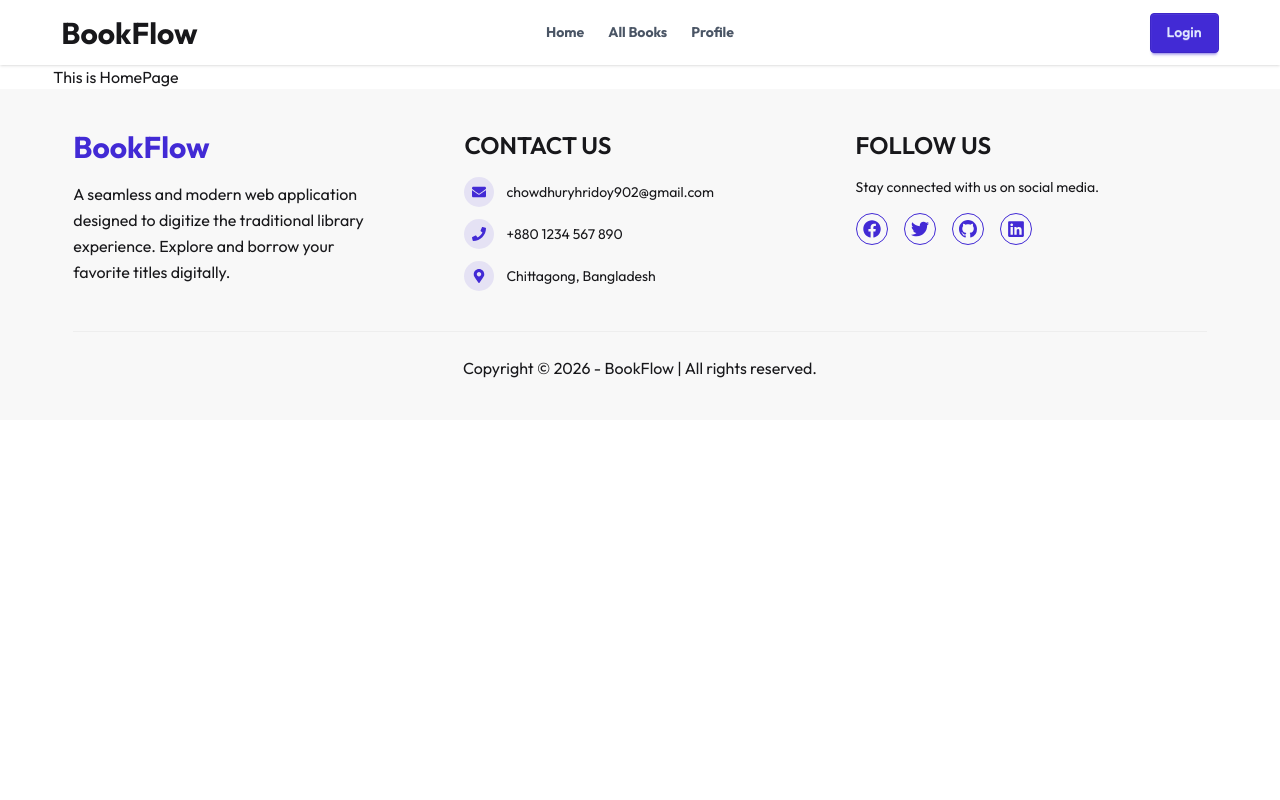
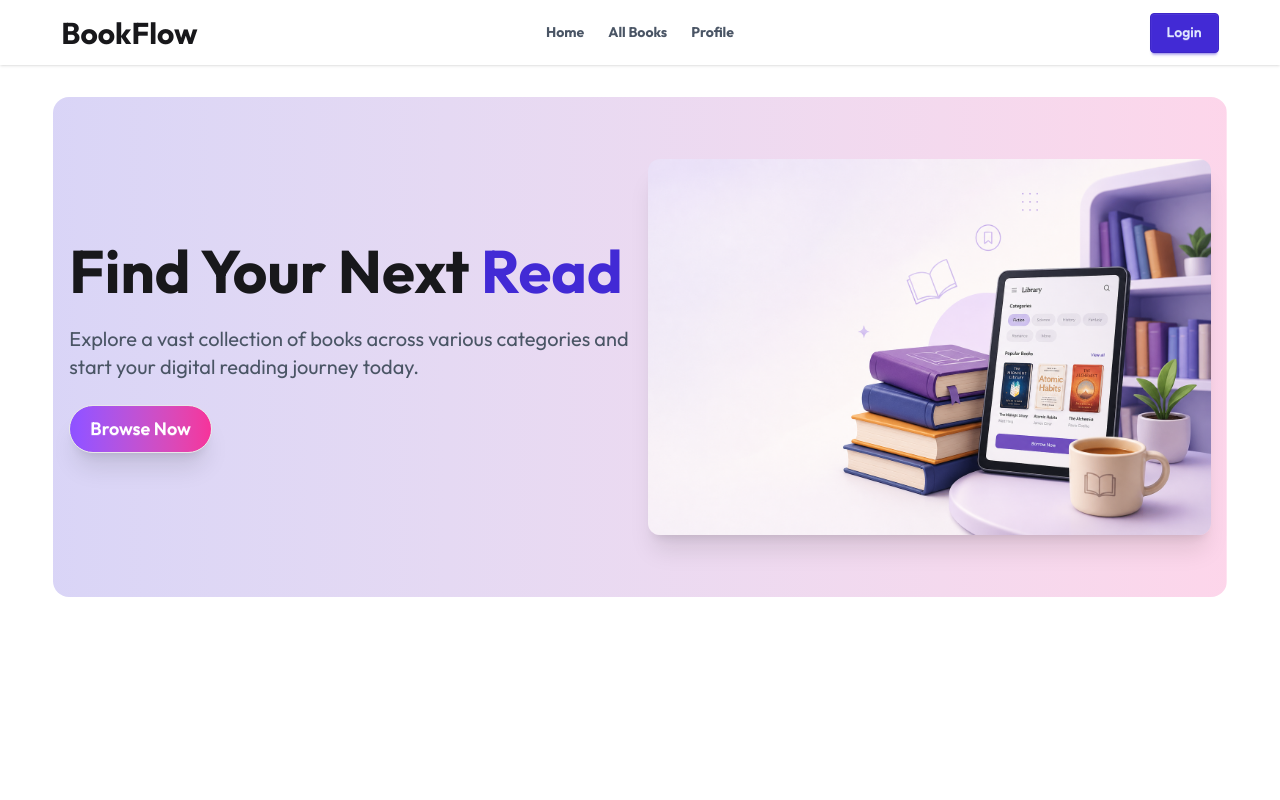
Before and after one commit to hridoy-web/BookFlow, a Next.js app: page / in a window 1280 px wide. Shown: the top 800 px of the page. Built offline with nearby package versions, Linux system fonts and the light colour scheme.

Commit message:
home page hero banner added

```diff
--- /dev/null
+++ b/src/app/(main)/layout.js
@@ -0,0 +1,17 @@
+import Footer from "@/components/shared/Footer";
+import Navbar from "@/components/shared/Navbar";
+
+
+const MainLayout = ({ children }) => {
+    return (
+        <div>
+            <Navbar />
+           <main className="w-11/12 mx-auto min-h-screen">
+             {children}
+           </main>
+            <Footer />
+        </div>
+    );
+};
+
+export default MainLayout;
--- a/src/app/page.js
+++ b/src/app/(main)/page.js
@@ -1,8 +1,9 @@
+import Banner from "@/components/Home/Banner";
 
 const HomePage = () => {
   return (
     <div>
-      This is HomePage
+      <Banner />
     </div>
   );
 };
--- a/src/app/layout.js
+++ b/src/app/layout.js
@@ -1,7 +1,5 @@
 import { Outfit } from "next/font/google";
 import "./globals.css";
-import Navbar from "@/components/shared/Navbar";
-import Footer from "@/components/shared/Footer";
 
 const fontOutfit = Outfit({
   subsets: ["latin"],
@@ -21,13 +19,7 @@ export default function RootLayout({ children }) {
     >
       <body>
 
-        <Navbar />
-
-        <main className="w-11/12 mx-auto">
-          {children}
-        </main>
-
-        <Footer />
+       {children}
 
       </body>
     </html>
--- /dev/null
+++ b/src/app/not-found.js
@@ -0,0 +1,32 @@
+import Link from "next/link";
+
+const NotFoundPage = () => {
+    return (
+        <div className="min-h-screen flex items-center justify-center bg-gray-100 dark:bg-gray-900 px-4">
+            <div className="text-center max-w-md">
+                <h1 className="text-6xl md:text-8xl font-bold text-gray-800 dark:text-white">
+                    404
+                </h1>
+
+                <p className="mt-4 text-xl md:text-2xl text-gray-600 dark:text-gray-300">
+                    Page not found
+                </p>
+
+                <p className="mt-2 text-sm md:text-xl text-gray-500">
+                    Sorry, the page you’re looking for doesn’t exist.
+                </p>
+
+                <div className="mt-6">
+                    <Link
+                        href="/"
+                        className="inline-block px-5 py-2.5 rounded-xl bg-black text-white text-sm font-medium hover:opacity-90 transition"
+                    >
+                        Back to Home
+                    </Link>
+                </div>
+            </div>
+        </div>
+    );
+}
+
+export default NotFoundPage;
--- /dev/null
+++ b/src/components/Home/Banner.js
@@ -0,0 +1,37 @@
+import Image from 'next/image';
+import Link from 'next/link';
+import React from 'react';
+
+const Banner = () => {
+    return (
+        <div className="hero bg-linear-to-r from-primary/20 to-secondary/20 min-h-[300px] md:min-h-[500px] my-8 rounded-2xl">
+
+  <div className="hero-content flex-col md:flex-row-reverse py-10">
+
+
+  <div className="flex flex-1 justify-start md:justify-end">
+  <Image
+    src="/banner.png"
+    alt="hero banner"
+    width={700}
+    height={400}
+    className='shadow-xl rounded-xl'
+  />
+</div>
+
+
+    <div className='max-w-80 md:max-w-full flex-1'>
+      <h1 className="text-3xl md:text-6xl font-bold  mt-4 md:mt-0">Find Your Next <span className="text-primary">Read</span></h1>
+      <p className="py-6 text-lg md:text-xl text-gray-600">
+       Explore a vast collection of books across various categories and start your digital reading journey today.
+      </p>
+
+     <Link href={'/all-books'} > <button className="btn btn-lg rounded-full bg-linear-to-r from-violet-500 to-pink-500 text-white transition-all duration-500 hover:from-violet-600 hover:to-purple-700 shadow-xl hover:scale-95 ">Browse Now</button></Link>
+
+    </div>
+  </div>
+</div>
+    );
+};
+
+export default Banner;
```
Also changed, not shown: public/banner.png (added).
